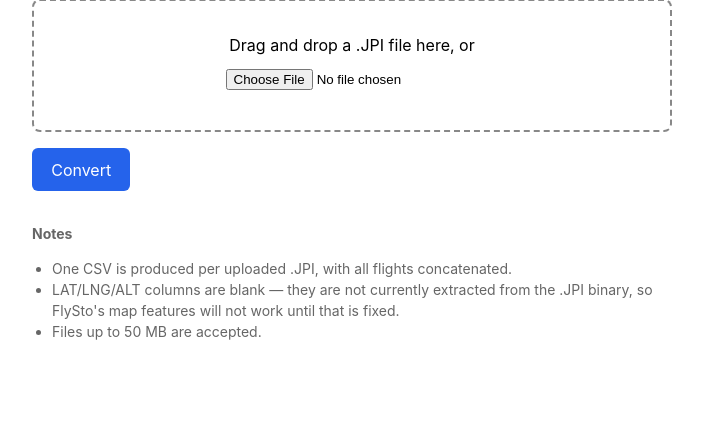
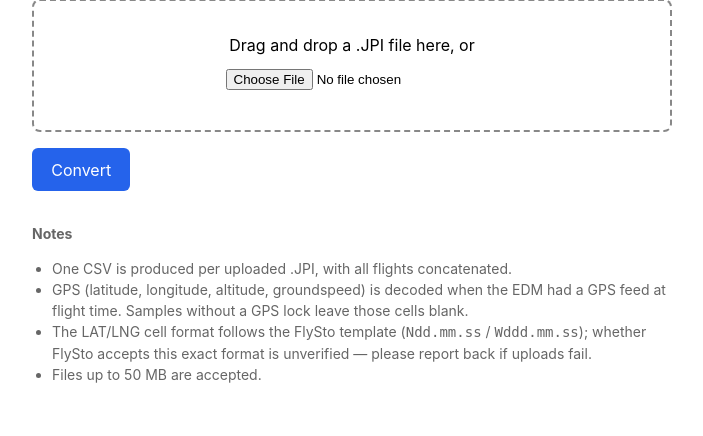
Before and after one commit to morgan336/jpiconverter, a Flask app: page / in a window 1280 px wide. Shown: the part 161-597 px from the top of the page, without its empty margins (288-991 px from the left). Run offline with Flask 3, Linux system fonts and the light colour scheme.

Commit message:
docs: correct stale claims about GPS support in README and web UI
Both files asserted that LAT/LNG/ALT were not extracted from the .JPI
binary. That stopped being true two commits ago when the GPS decoder
was added (initial position from flight-header words 6-9, per-record
16-bit deltas at fields 86+81 / 87+82).

Also notes the new partial-decode behaviour on malformed records
(repeat-compression sentinels, decodeflags mismatches) so users know
the warning is expected on some firmware versions.

Co-Authored-By: Claude Opus 4.7 <noreply@anthropic.com>

```diff
--- a/src/jpiconverter/web/templates/index.html
+++ b/src/jpiconverter/web/templates/index.html
@@ -65,7 +65,8 @@
     <strong>Notes</strong>
     <ul>
       <li>One CSV is produced per uploaded .JPI, with all flights concatenated.</li>
-      <li>LAT/LNG/ALT columns are blank — they are not currently extracted from the .JPI binary, so FlySto's map features will not work until that is fixed.</li>
+      <li>GPS (latitude, longitude, altitude, groundspeed) is decoded when the EDM had a GPS feed at flight time. Samples without a GPS lock leave those cells blank.</li>
+      <li>The LAT/LNG cell format follows the FlySto template (<code>Ndd.mm.ss</code> / <code>Wddd.mm.ss</code>); whether FlySto accepts this exact format is unverified — please report back if uploads fail.</li>
       <li>Files up to 50&nbsp;MB are accepted.</li>
     </ul>
   </div>
```
Also changed, not shown: README.md.
